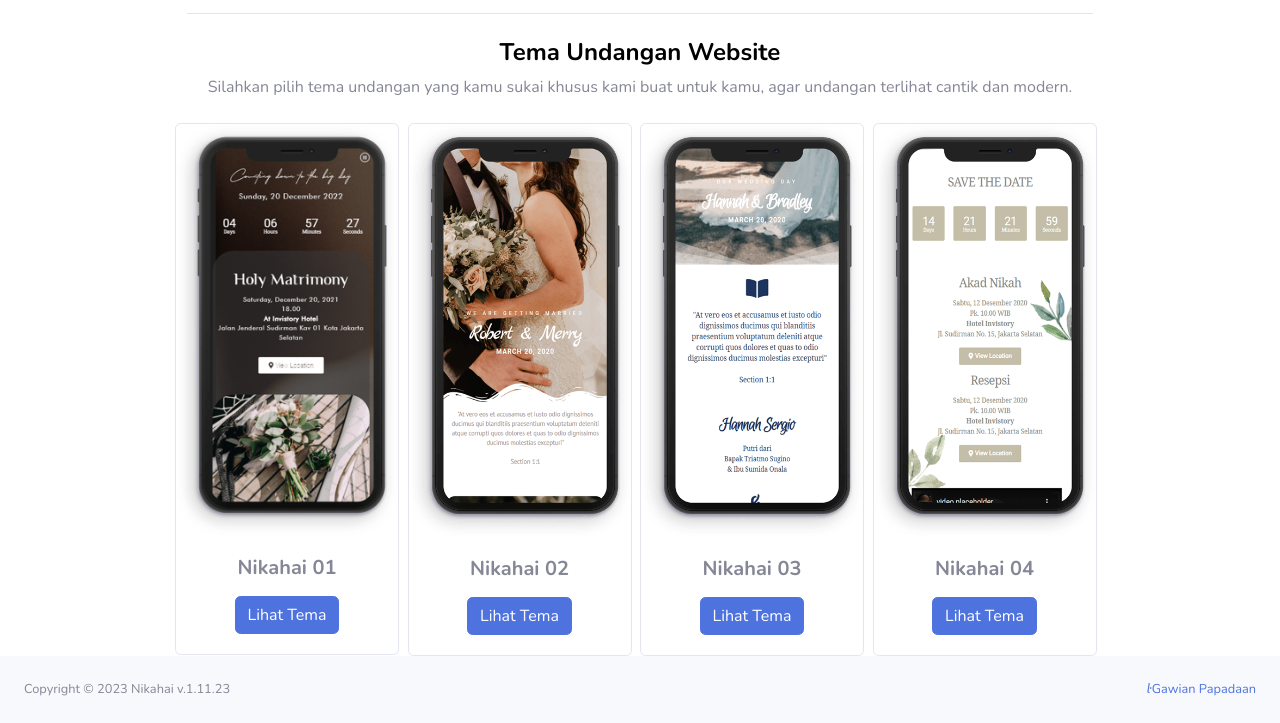
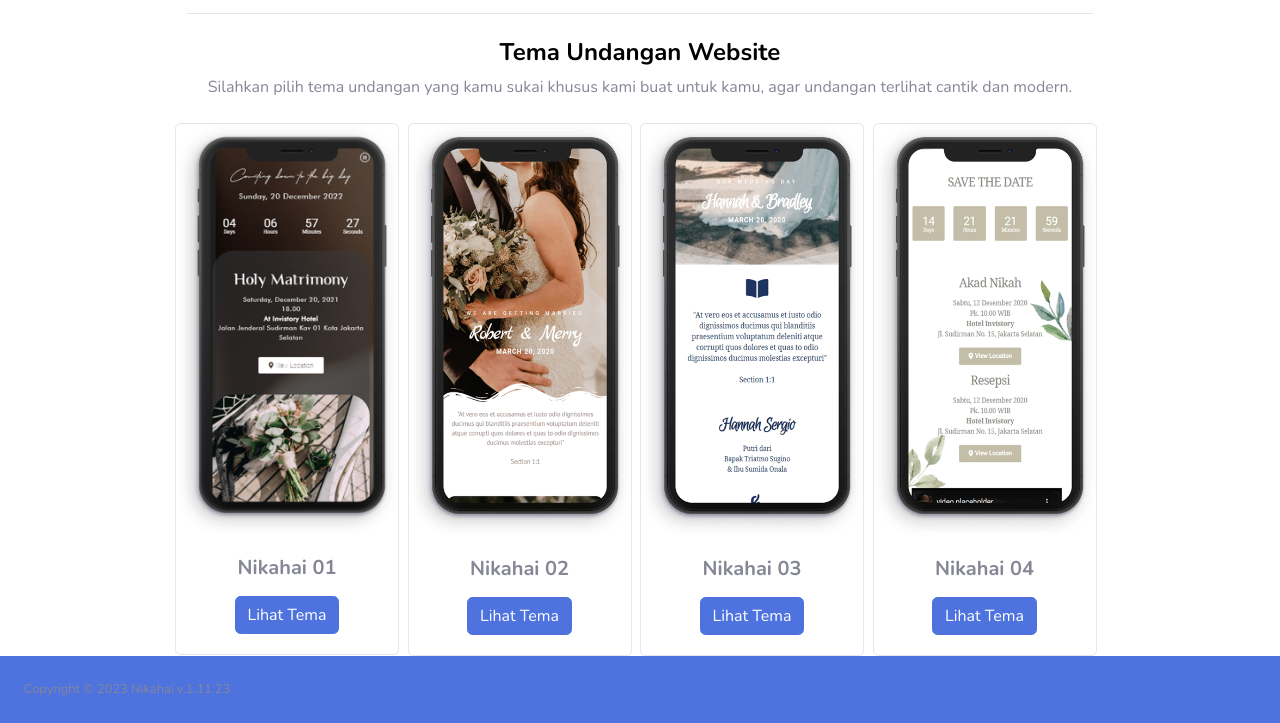
Before and after one commit to master-kamal/nikahai, a plain HTML site: page index.html in a window 1280 px wide. Shown: the part 1135-1858 px from the top of the page. Drawn offline with nearby package versions, Linux system fonts and the light colour scheme.

Commit message:
Catalog Nikahai

```diff
--- a/index.html
+++ b/index.html
@@ -282,13 +282,13 @@
     </div>
 
     <!-- Footer -->
-    <footer class="py-4 bg-light mt-auto">
+    <footer class="py-4 bg-primary mt-auto">
         <div class="container-fluid px-4">
             <div class="d-flex align-items-center justify-content-between small">
                 <div class="text-muted">Copyright &copy; 2023 Nikahai v.1.11.23</div>
                 <div>
-                    <a href="https://www.instagram.com/gawianpapadaan"><i
-                            class="fa-brands fa-instagram-square"></i>Gawian Papadaan</a>
+                    <a href="https://www.instagram.com/gawianpapadaan"><i class="fab fa-instagram-square"></i>Gawian
+                        Papadaan</a>
                 </div>
             </div>
         </div>
```
